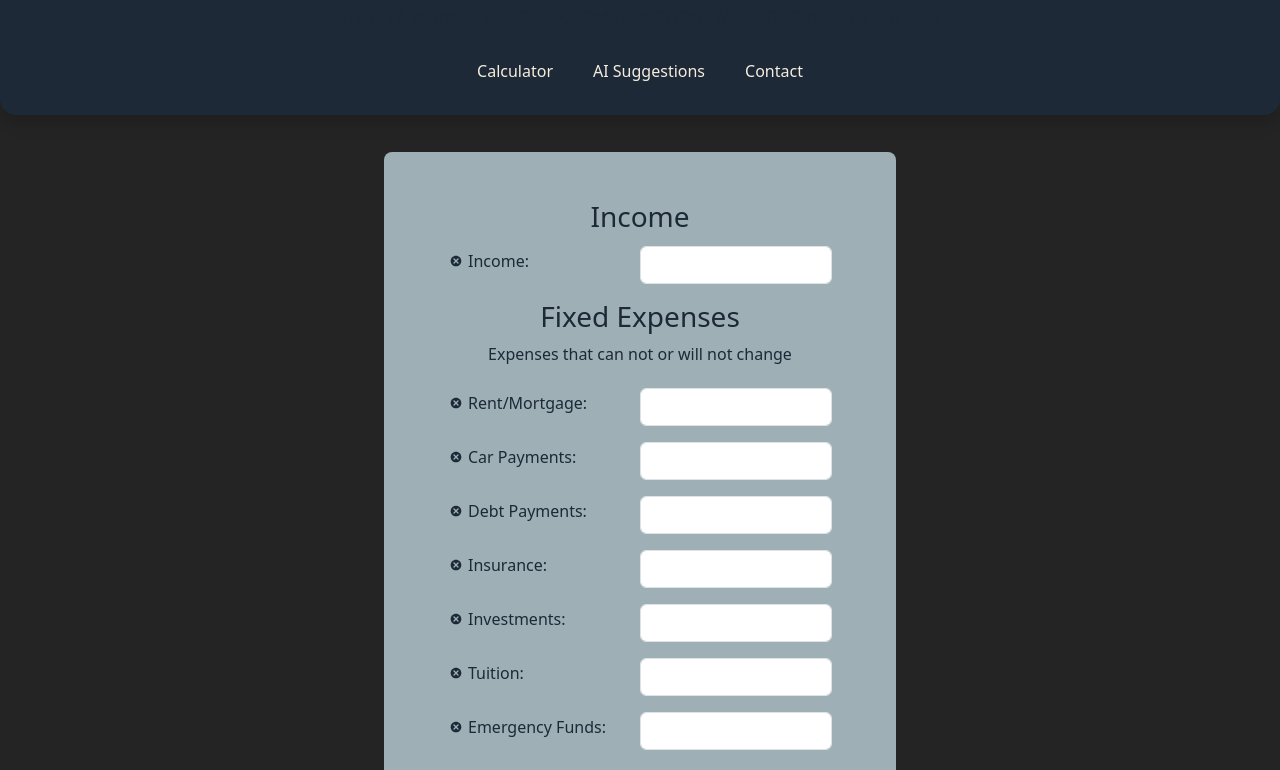
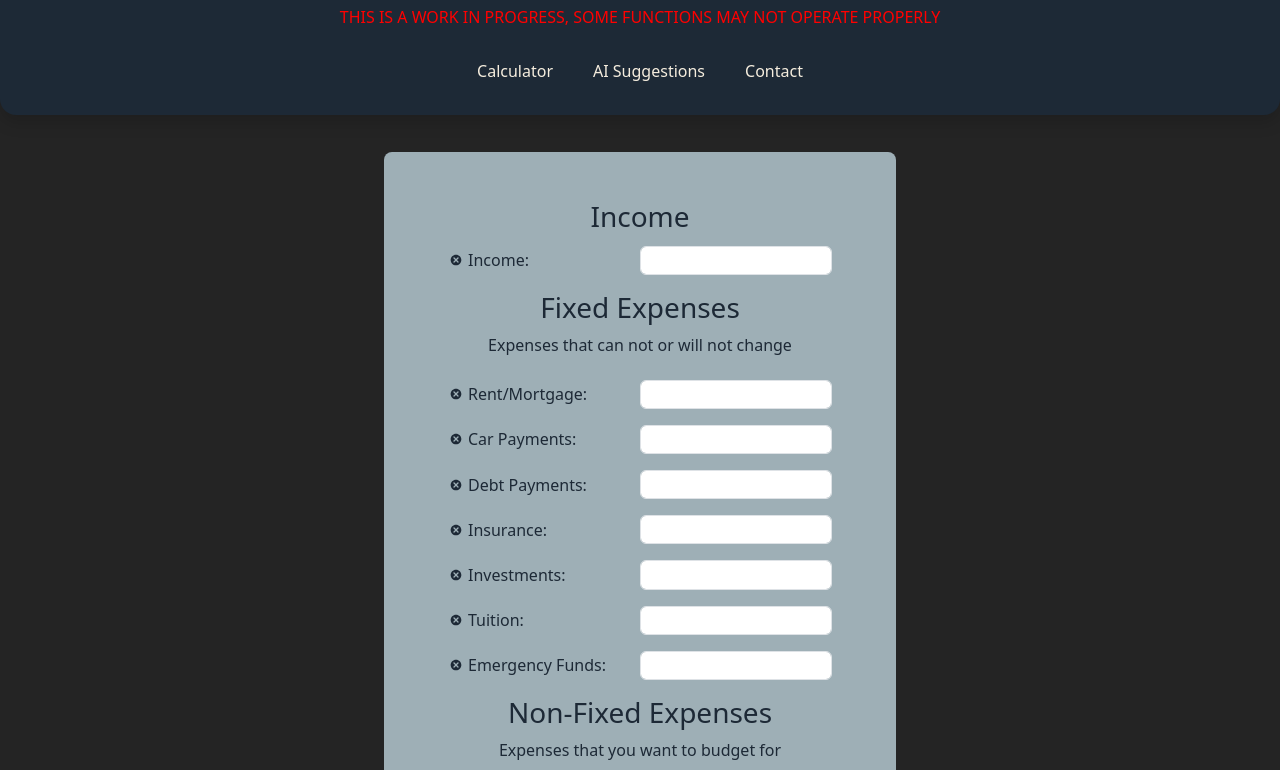
Before and after one commit to harveyji1/HarveysBudgetTool, a React (Vite) app: page / in a window 1280 px wide. Shown: the top 770 px of the page. Built offline with nearby package versions, Linux system fonts and the light colour scheme.

Commit message:
small styling changes

```diff
--- a/src/components/Calculator/Calculator.css
+++ b/src/components/Calculator/Calculator.css
@@ -43,4 +43,9 @@
     align-items: center;
     gap: .25rem;
     color: var(--dark-color) !important;
+    margin-bottom: 0 !important;
 }
+
+.form-control{
+    padding: .1rem .2rem !important;
+}
--- a/src/components/NavBar/NavBar.css
+++ b/src/components/NavBar/NavBar.css
@@ -41,7 +41,7 @@
 }
 
 .workInProgressMessage{
-    color: red;
+    color: red !important;
 }
 
 /* .navbarContainer{
```
